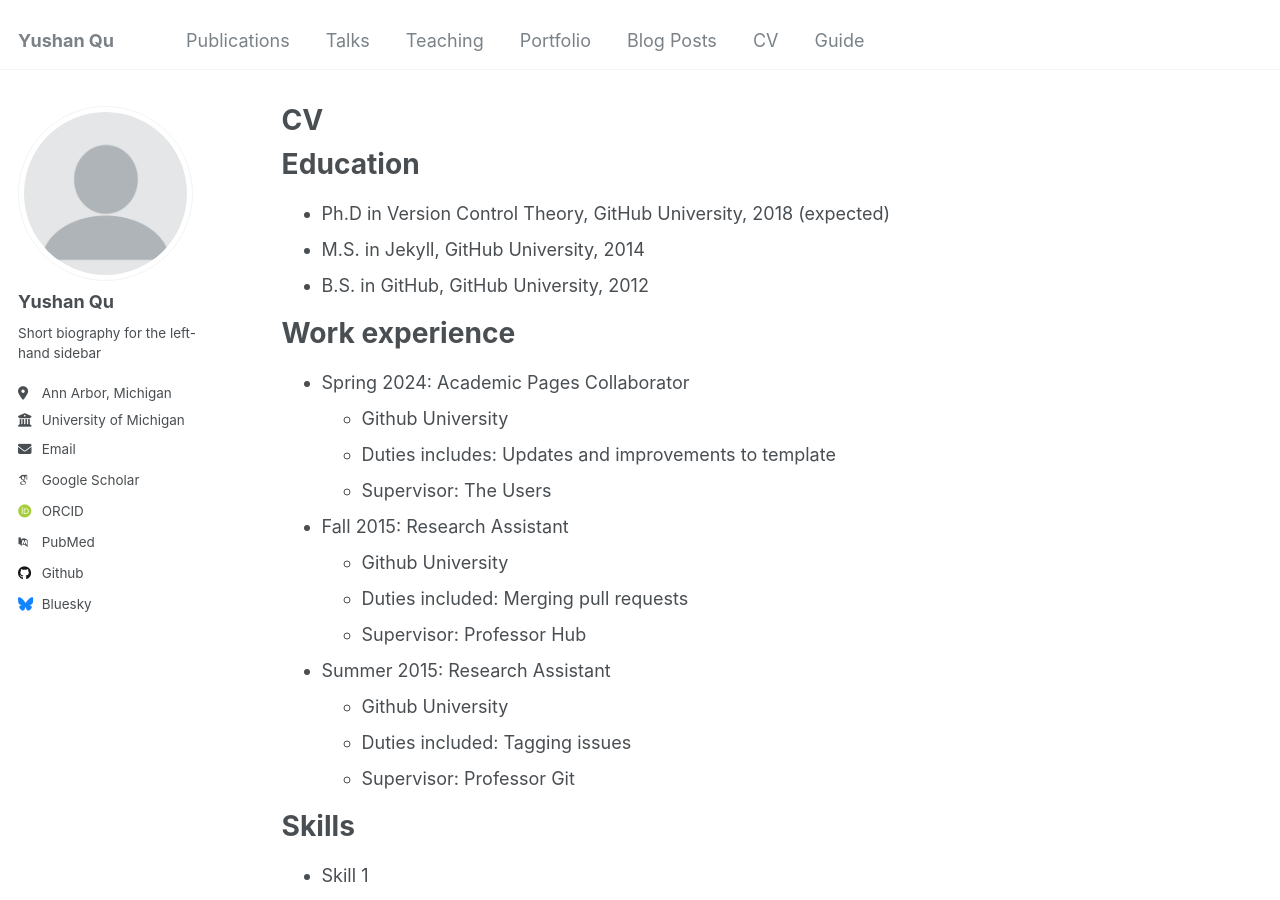
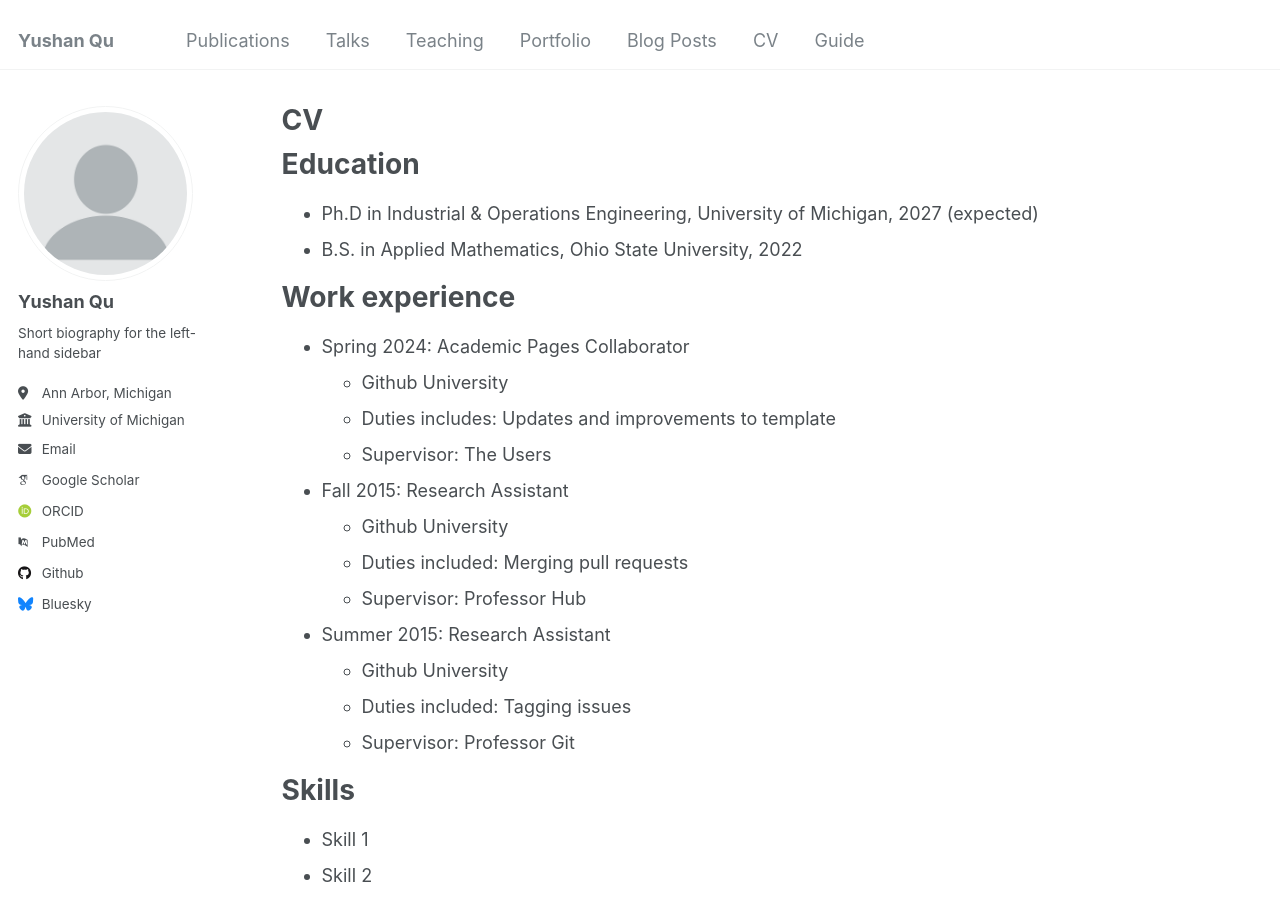
Before and after one commit to yushanqu/yushanqu.github.io, a Jekyll site: the page built from _pages/cv.md, in a window 1280 px wide and 900 px high. Built offline with Jekyll 4.4.1, drawn with Linux system fonts in a browser that asks for light colours; some web fonts are replaced.

Commit message:
Update cv.md

```diff
--- a/_pages/cv.md
+++ b/_pages/cv.md
@@ -11,9 +11,9 @@ redirect_from:
 
 Education
 ======
-* Ph.D in Version Control Theory, GitHub University, 2018 (expected)
-* M.S. in Jekyll, GitHub University, 2014
-* B.S. in GitHub, GitHub University, 2012
+* Ph.D in Industrial & Operations Engineering, University of Michigan, 2027 (expected)
+<!--* M.S. in Jekyll, GitHub University, 2014-->
+* B.S. in Applied Mathematics, Ohio State University, 2022
 
 Work experience
 ======
```
